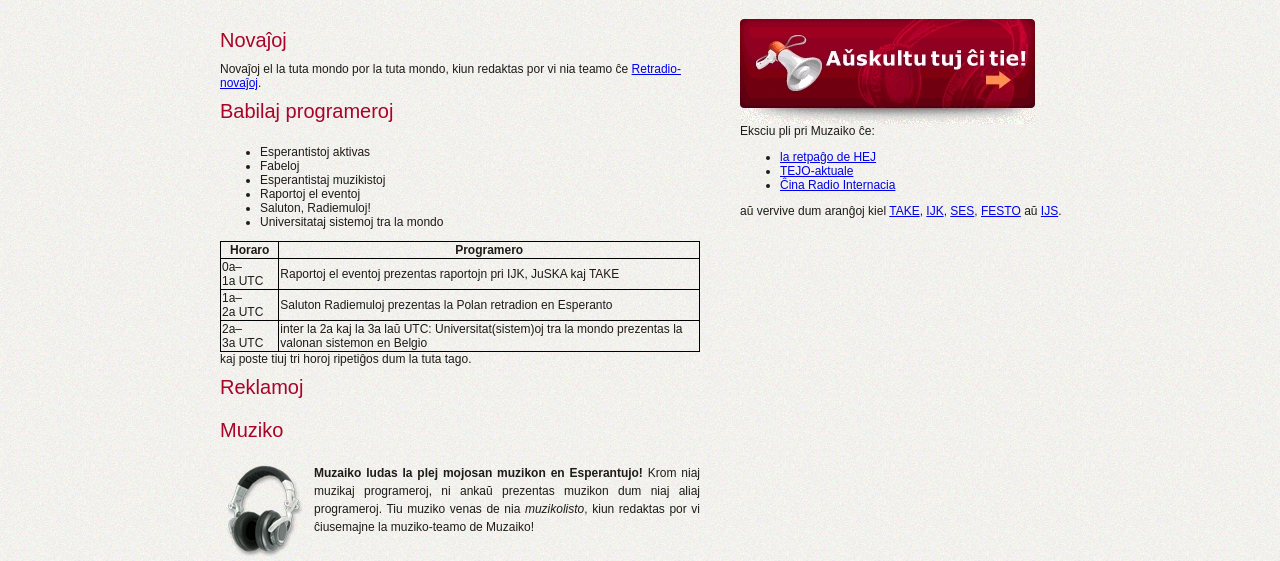
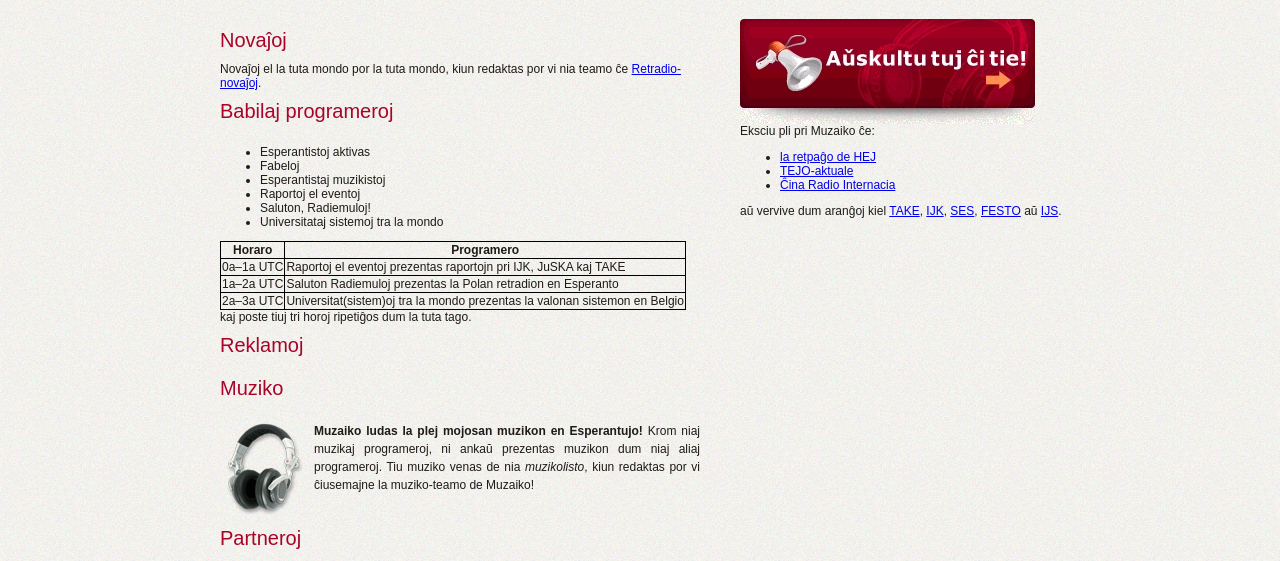
Before and after one commit to bpeel/Muzaiko, a PHP site: page /programeroj in a window 1280 px wide. Shown: the part 213-774 px from the top of the page. Run offline with PHP 8.4, Linux system fonts and the light colour scheme.

Commit message:
Korektas fuŝon en la programo

```diff
--- a/programeroj.php
+++ b/programeroj.php
@@ -33,7 +33,7 @@ Novaĵoj el la tuta mondo por la tuta mondo, kiun redaktas por vi nia teamo ĉe
   </tr>
   <tr>
     <td>2a–3a UTC</td>
-    <td>inter la 2a kaj la 3a laŭ UTC: Universitat(sistem)oj tra la mondo prezentas la valonan sistemon en Belgio</td>
+    <td>Universitat(sistem)oj tra la mondo prezentas la valonan sistemon en Belgio</td>
   </tr>
 </table>
 
```
